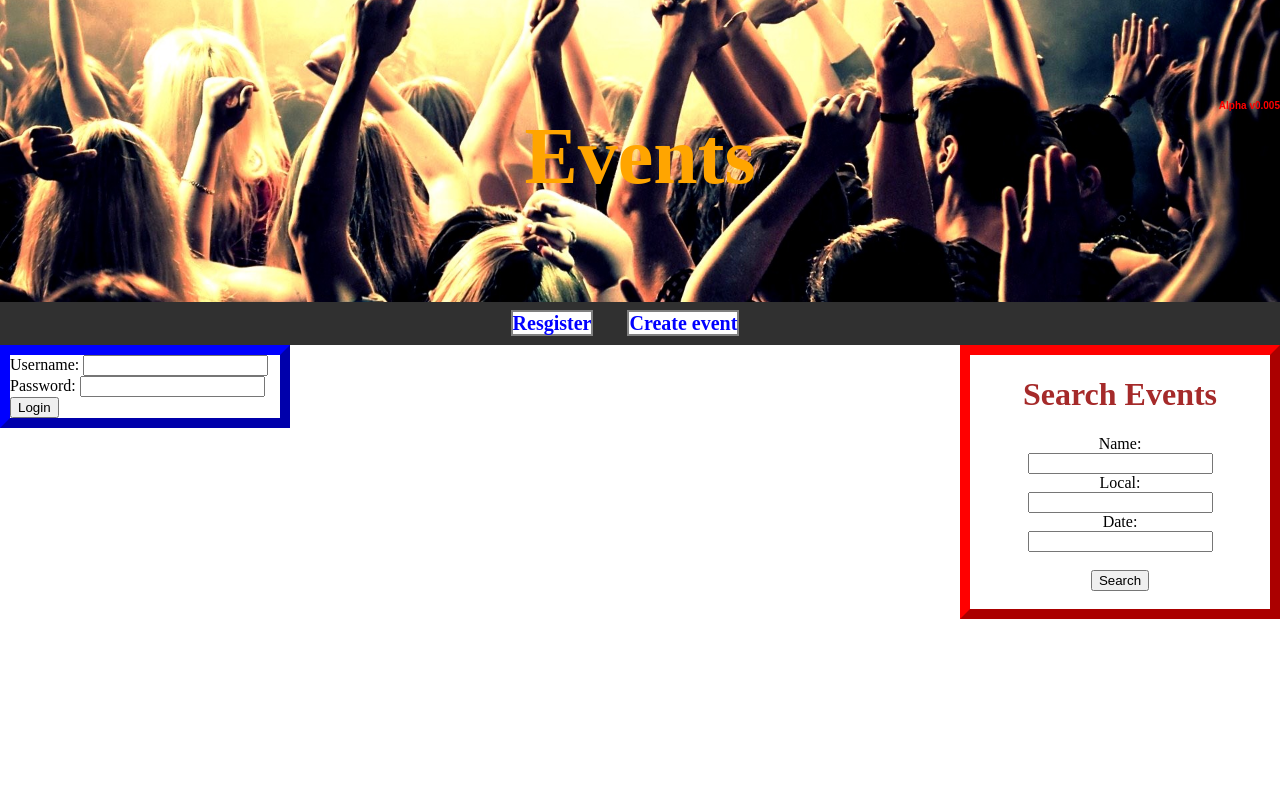
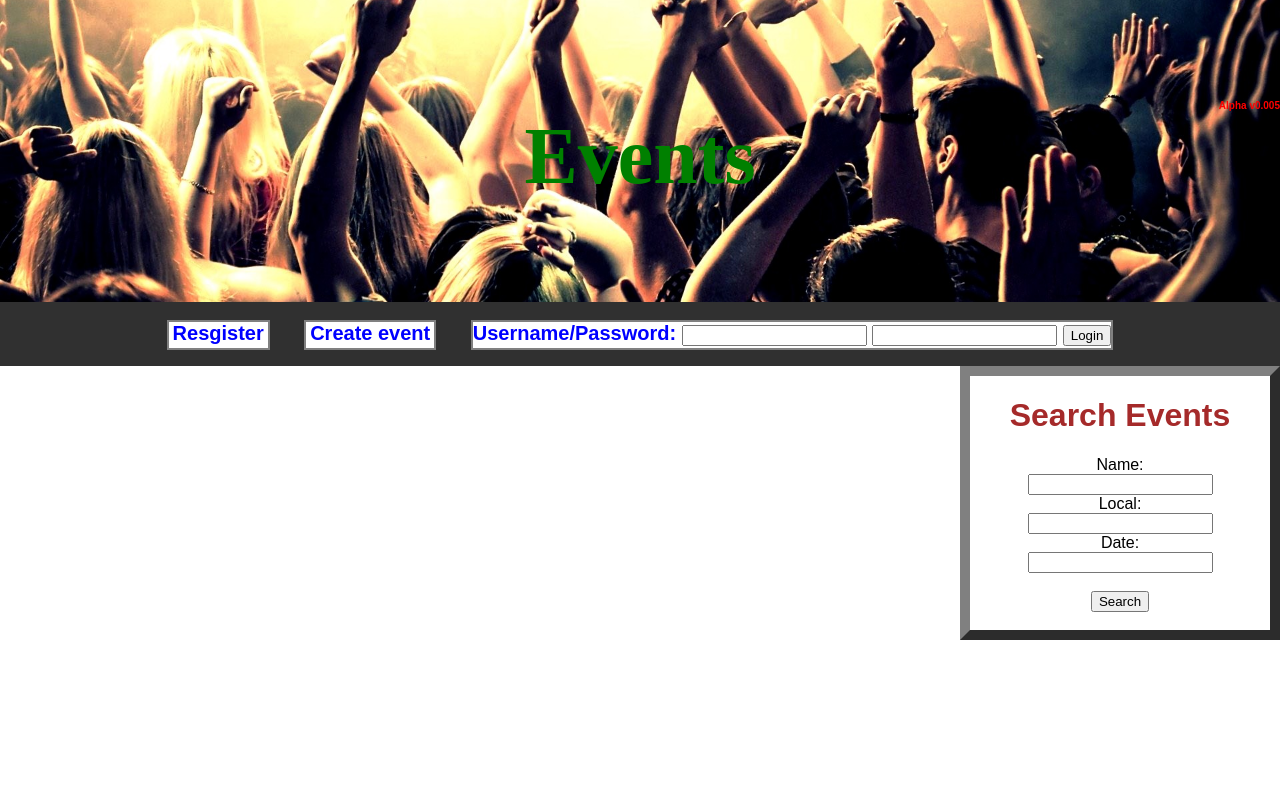
Before and after one commit to joaoDavidGB/LTWprojeto, a PHP site: page /site.html in a window 1280 px wide. Run offline with PHP 8.4, Linux system fonts and the light colour scheme.

Commit message:
hide form

```diff
--- a/site.css
+++ b/site.css
@@ -3,6 +3,7 @@ html, body {
 	height:100%;
 	margin: 0;
 	padding: 0;
+	font-family: sans-serif;
 }
 
 #header{
@@ -19,7 +20,7 @@ html, body {
 }
 
 #header h1{
-	color: orange;
+	color: green;
 	font-family: serif;
 	font-size: 80px;
 	font-weight: 900;
@@ -38,14 +39,25 @@ html, body {
 
 #menu{
 	background-color: #303030;
-	padding-top:10px;
-	padding-bottom:10px;
+	padding-top:20px;
+	padding-bottom:20px;
 	text-align: center;
 }
 
 #menu ul{
 	margin: 0px;
 	padding-left: 0px;
+	display: inline;
+}
+
+#menu form{
+	display:inline;
+	color: blue;
+	border: 2px solid grey;
+	font-size: 20px;
+	font-weight: 600;
+	background-color: white;
+	padding-bottom: 4px;
 }
 
 #menu a{
@@ -56,6 +68,8 @@ html, body {
 	font-size: 20px;
 	font-weight: 600;
 	border: 2px solid grey;
+	padding: 4px;
+	padding-top: 0px;
 }
 
 #menu li{
@@ -66,14 +80,9 @@ html, body {
 	display: inline;
 }
 
-#login{
-	border: 10px outset blue;
-	width: 270px;
-	float: left;
-}
 
 #procurar_eventos{
-	border: 10px outset red;
+	border: 10px outset grey;
 	text-align: center;
 	width: 300px;
 	float: right
--- a/site.html
+++ b/site.html
@@ -17,15 +17,18 @@
 				<li><a href="registar.html">Resgister</a></li>
 				<li><a href="criarEvento.html">Create event</a></li>
 			</ul>
+			<form id="loginForm" style="display: inline;" action="login.php">
+				Username/Password: <input type="text" name="username">
+				<input type="password" name="pw">
+			<input type="submit" value="Login">
+
+			<script>
+				function loged() {
+					document.getElementById("loginForm").style.display="none";
+				}
+			</script>
 		</div>
 		<div id="FirstBoxes">
-
-			<div id="login">
-				<form action="login.php">
-				Username: <input type="text" name="username"> <br>
-				Password:  <input type="password" name="pw">
-				<input type="submit" value="Login">
-			</div>
 
 			<div id="procurar_eventos">
 				<h1> Search Events </h1>
```
Also changed, not shown: password.txt (added).
